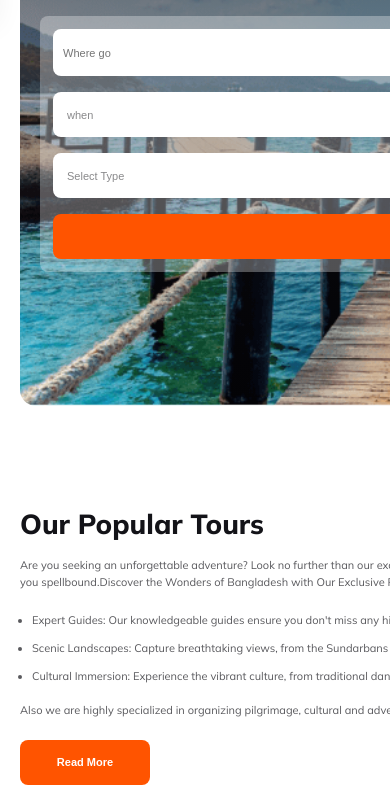
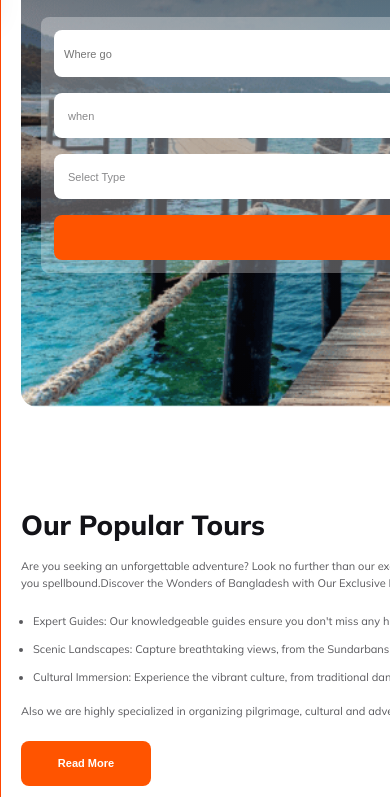
Before and after one commit to SanjidaTanha/Wind-Up, a plain HTML site: page index.html in a window 390 px wide. Shown: the part 375-1172 px from the top of the page. Drawn offline with Linux system fonts and the light colour scheme.

Commit message:
responsive styles added

```diff
--- a/style.css
+++ b/style.css
@@ -672,6 +672,10 @@ legend {
 /* responsive media queries */
 /* for mobile device */
 @media screen and (max-width: 600px) {
+    body {
+        margin: 0 auto;
+        border: 1px solid orangered;
+    }
     .b-margin {
         margin: 0px 20px;
     }
@@ -820,7 +824,7 @@ legend {
 
 
 /* tablet or medium devices */
-@media screen and (min-width:600px) and (max-width:990px) {
+@media screen and (min-width:601px) and (max-width:990px) {
     .b-margin {
         margin: 0px 30px;
     }
```
